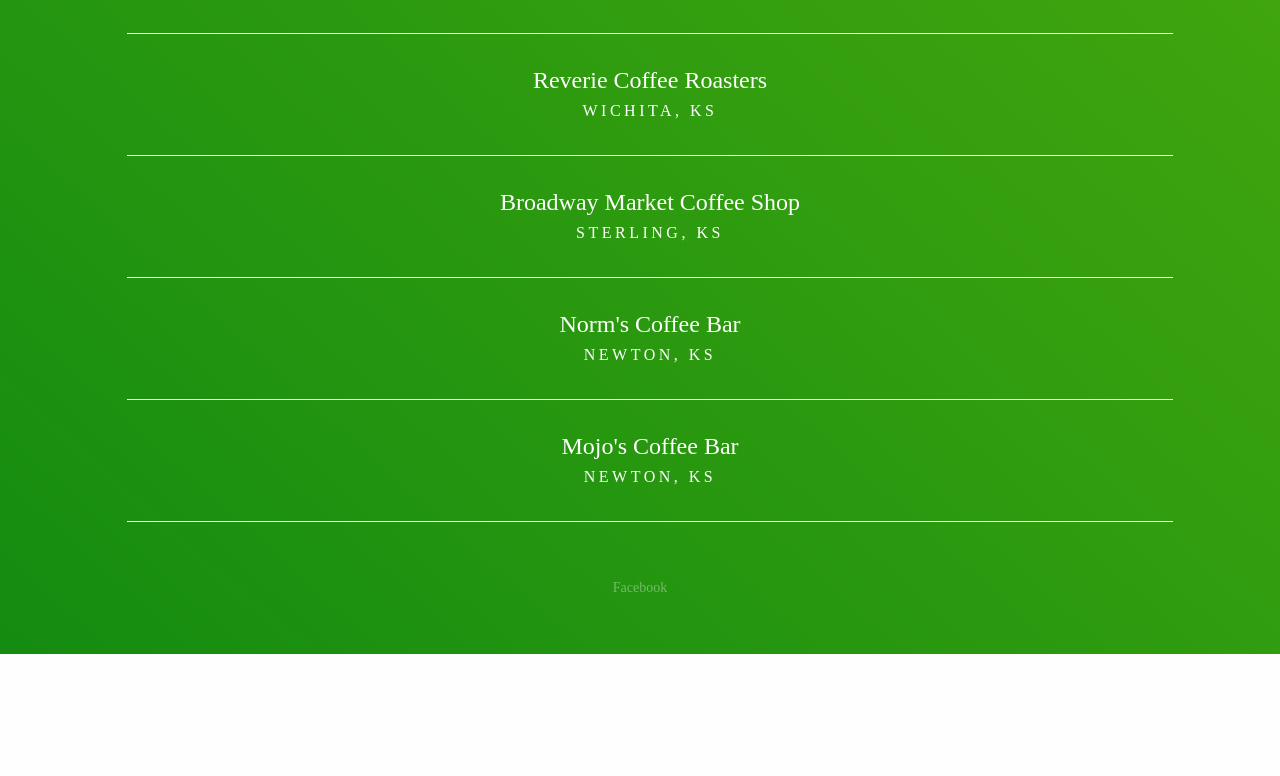
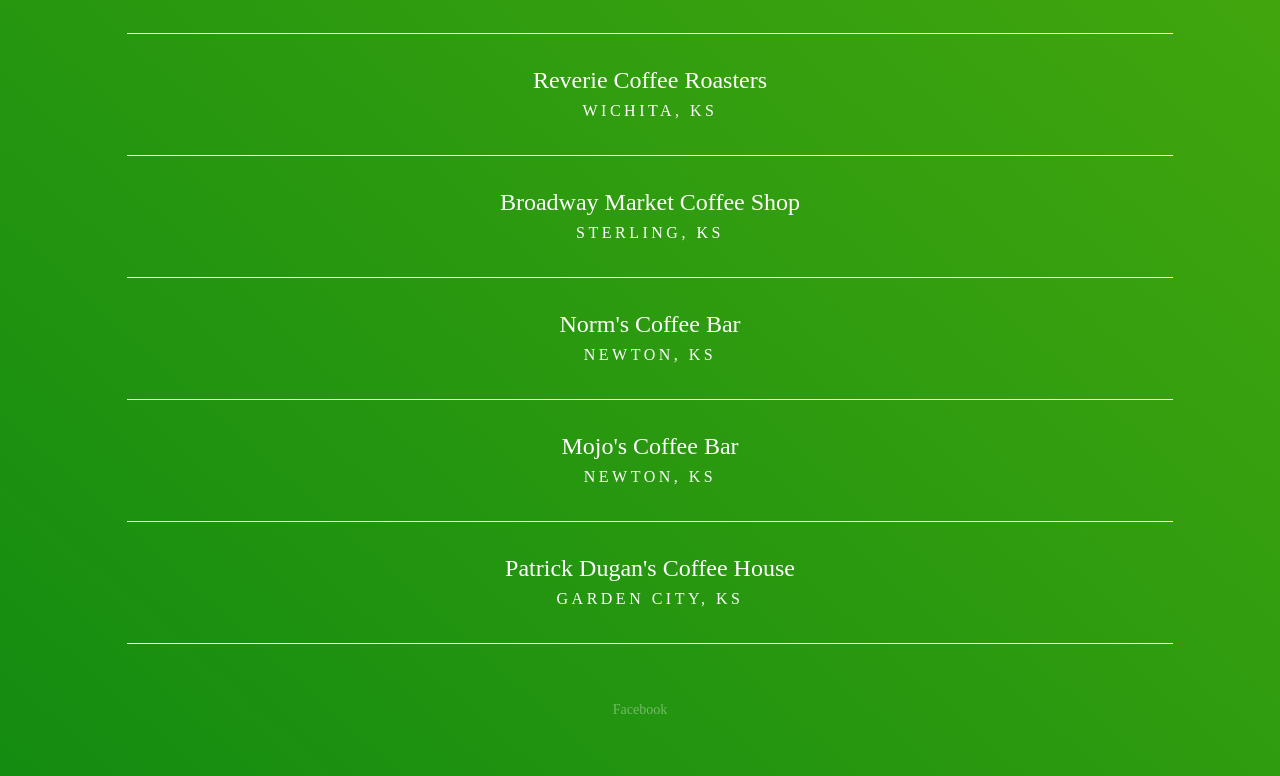
Before and after one commit to adamkporter/support-ethiopia-reads, a plain HTML site: page index.html in a window 1280 px wide. Shown: the part 3998-4774 px from the top of the page. Before the commit the page ends 4652 px from the top, so only its background shows below. Drawn offline with nearby package versions, Linux system fonts and the light colour scheme; files that its build step writes are made by us from their sources.

Commit message:
Update index.html

```diff
--- a/index.html
+++ b/index.html
@@ -205,6 +205,7 @@
             <li><a href="#"><span>Broadway Market Coffee Shop</span><br>Sterling, KS</a></li>
             <li><a href="#"><span>Norm's Coffee Bar</span><br>Newton, KS</a></li>
             <li><a href="#"><span>Mojo's Coffee Bar</span><br>Newton, KS</a></li>
+            <li><a href="#"><span>Patrick Dugan's Coffee House</span><br>Garden City, KS</a></li>
           </ul>
           <h5><a href="#">Facebook</a></h5>
         </div>
```
